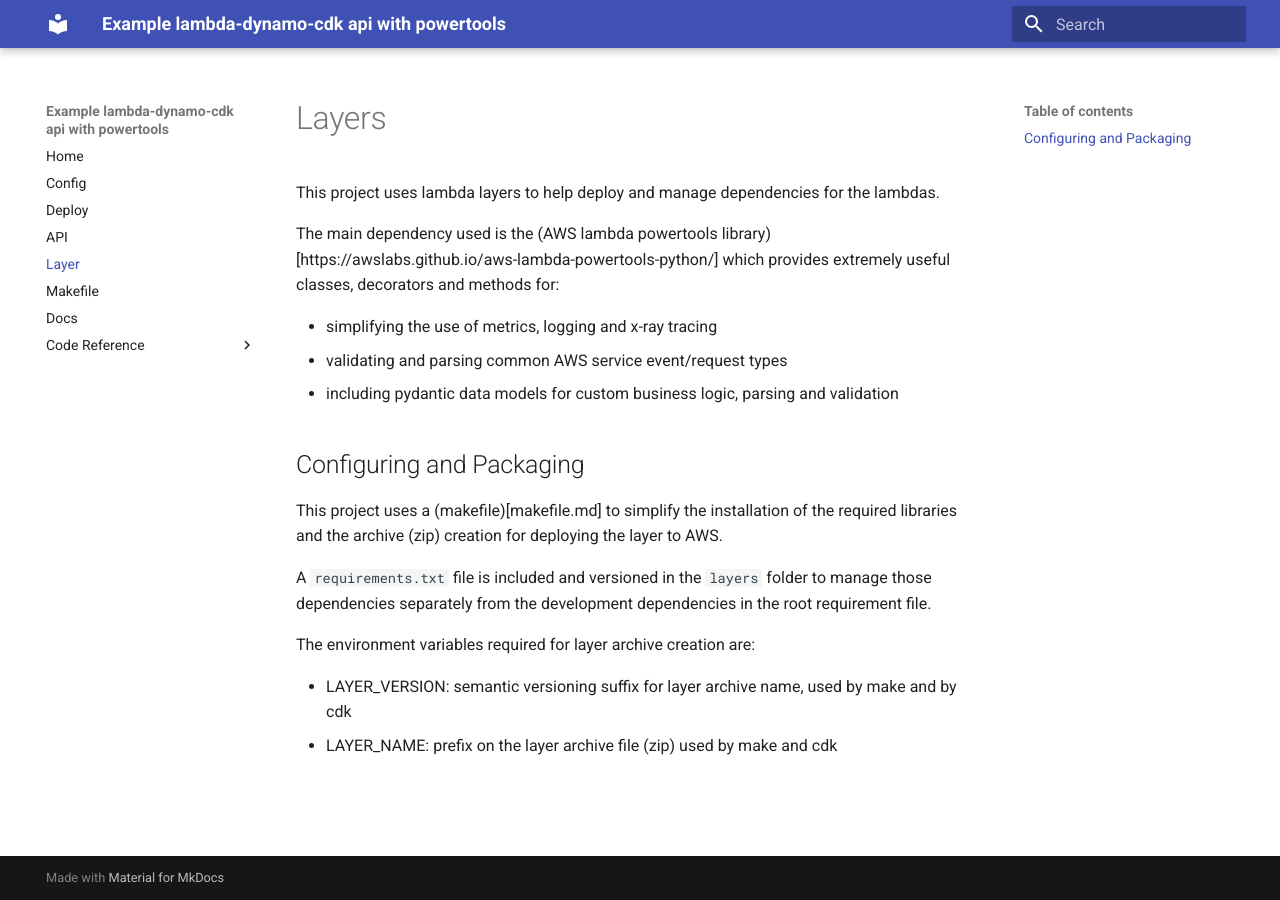
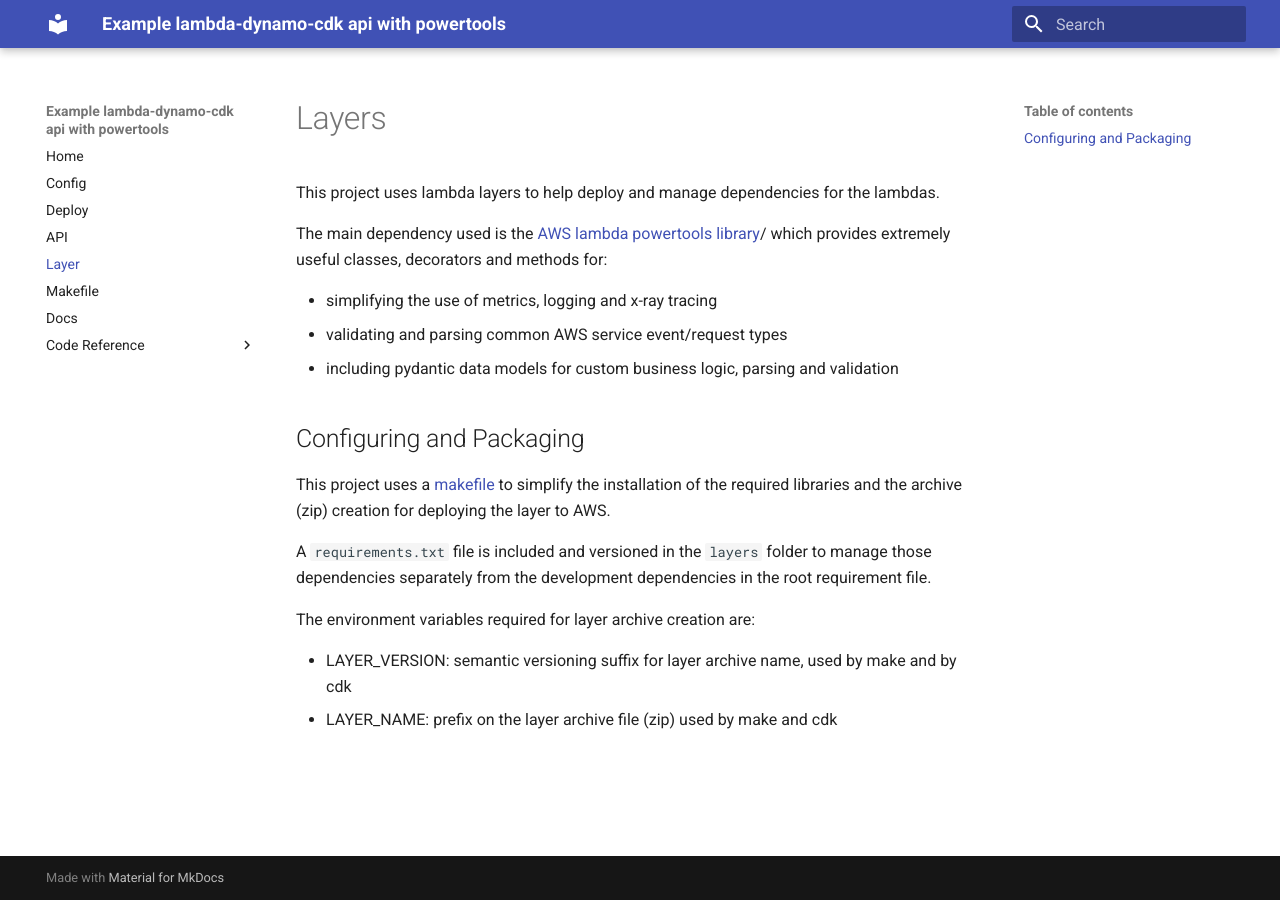
Before and after one commit to rbogle/example_api_lambda_powertools, an MkDocs documentation site: the page built from docs/layers.md, in a window 1280 px wide. Built offline with MkDocs 1.6.1 and Material for MkDocs 9.7.7, drawn with Linux system fonts in a browser that asks for light colours.

Commit message:
fix urls in layers

```diff
--- a/docs/layers.md
+++ b/docs/layers.md
@@ -1,14 +1,14 @@
 # Layers
 This project uses lambda layers to help deploy and manage dependencies for the lambdas.
 
-The main dependency used is the (AWS lambda powertools library)[https://awslabs.github.io/aws-lambda-powertools-python/] which provides extremely useful classes, decorators and methods for:
+The main dependency used is the [AWS lambda powertools library](https://awslabs.github.io/aws-lambda-powertools-python)/ which provides extremely useful classes, decorators and methods for:
 
 - simplifying the use of metrics, logging and x-ray tracing
 - validating and parsing common AWS service event/request types
 - including pydantic data models for custom business logic, parsing and validation
 
 ## Configuring and Packaging
-This project uses a (makefile)[makefile.md] to simplify the installation of the required libraries and the archive (zip) creation for deploying the layer to AWS.
+This project uses a [makefile](makefile.md) to simplify the installation of the required libraries and the archive (zip) creation for deploying the layer to AWS.
 
 A `requirements.txt` file is included and versioned in the `layers` folder to manage those dependencies separately from the development dependencies in the root requirement file.
 
```
